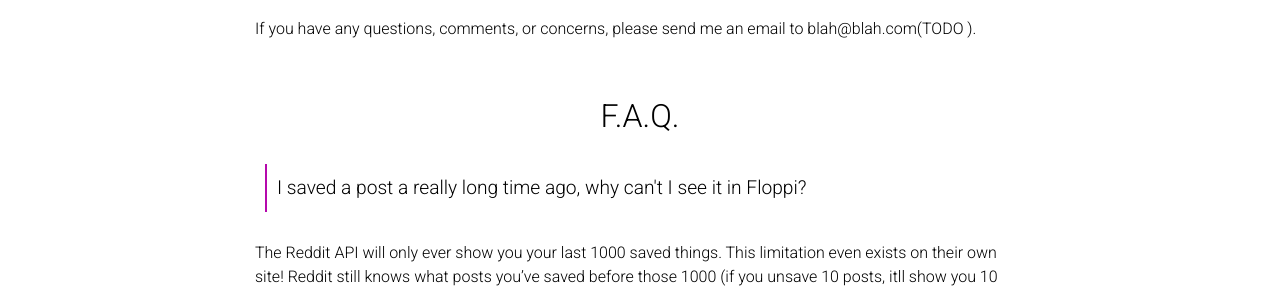
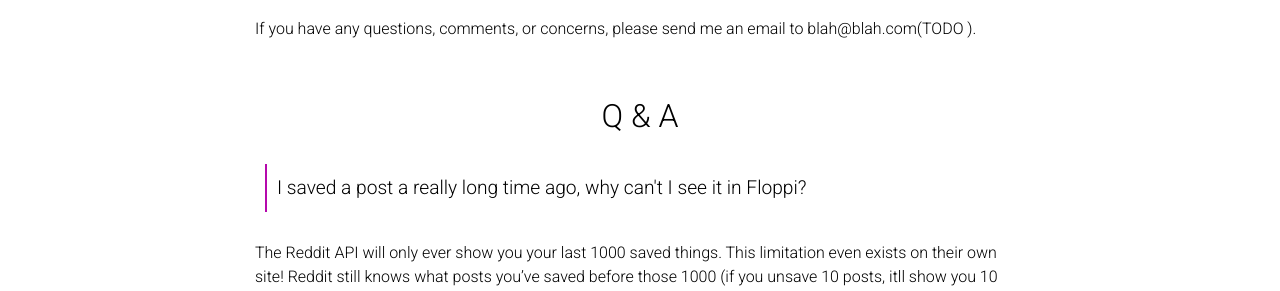
Before and after one commit to chr-ibb/chr-ibb.github.io, a Jekyll site: the page built from _pages/floppi.md, in a window 1280 px wide and 1164 px high. Shown: the part 232-523 px from the top of the window. Built offline with Jekyll 4.4.1, drawn with Linux system fonts in a browser that asks for light colours; comment, search, counter and statistics services are not loaded; a style sheet for code colours, icons or effects is not loaded.

Commit message:
Update FAQ heading to "Q & A" in floppi.md

```diff
--- a/_pages/floppi.md
+++ b/_pages/floppi.md
@@ -15,7 +15,7 @@
 
 <br>
 
-<h2 align="center">F.A.Q.</h2>
+<h2 align="center">Q & A</h2>
 
 <blockquote>I saved a post a really long time ago, why can't I see it in Floppi?</blockquote>
 
```
